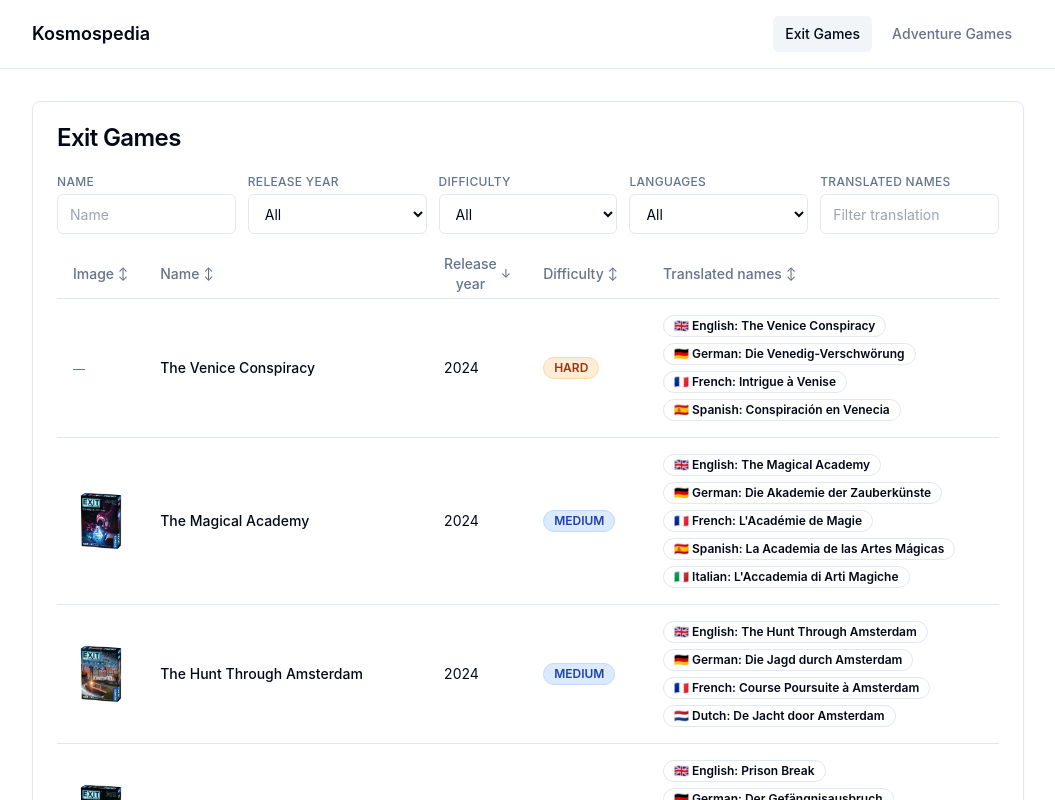
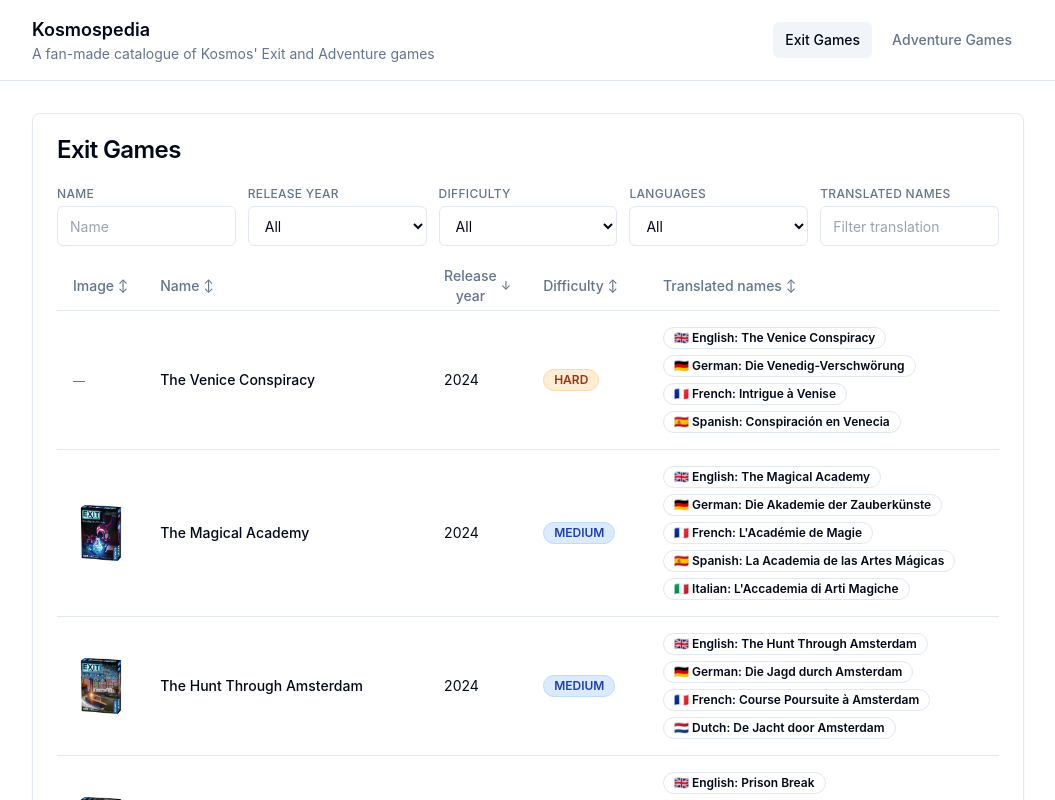
Before and after one commit to elenaferr0/kosmospedia, a React (Vite) app: page / in a window 1280 px wide. Shown: the top 800 px of the page, without its empty margins (112-1167 px from the left). Built offline with nearby package versions, Linux system fonts and the light colour scheme.

Commit message:
fix: added subtitle

```diff
--- a/src/App.tsx
+++ b/src/App.tsx
@@ -1,13 +1,15 @@
-import { BrowserRouter, NavLink, Route, Routes } from 'react-router-dom';
-import { ExitGamesPage } from './pages/ExitGamesPage';
-import { AdventureGamesPage } from './pages/AdventureGamesPage';
-import { NotFoundPage } from './pages/NotFoundPage';
+import { BrowserRouter, NavLink, Route, Routes } from "react-router-dom";
+import { ExitGamesPage } from "./pages/ExitGamesPage";
+import { AdventureGamesPage } from "./pages/AdventureGamesPage";
+import { NotFoundPage } from "./pages/NotFoundPage";
 
 const navLinkClassName = ({ isActive }: { isActive: boolean }) =>
   [
-    'rounded-md px-3 py-2 text-sm font-medium transition-colors',
-    isActive ? 'bg-secondary text-foreground' : 'text-muted-foreground hover:text-foreground',
-  ].join(' ');
+    "rounded-md px-3 py-2 text-sm font-medium transition-colors",
+    isActive
+      ? "bg-secondary text-foreground"
+      : "text-muted-foreground hover:text-foreground",
+  ].join(" ");
 
 export default function App() {
   return (
@@ -15,7 +17,12 @@
       <div className="min-h-screen bg-background text-foreground">
         <header className="border-b bg-background/95 backdrop-blur supports-[backdrop-filter]:bg-background/60">
           <div className="mx-auto flex w-full max-w-5xl items-center justify-between px-4 py-4">
-            <p className="text-lg font-semibold">Kosmospedia</p>
+            <div>
+              <p className="text-lg font-semibold">Kosmospedia</p>
+              <p className="text-sm text-muted-foreground">
+                A fan-made catalogue of Kosmos' Exit and Adventure games
+              </p>
+            </div>
             <nav className="flex items-center gap-2">
               <NavLink to="/" end className={navLinkClassName}>
                 Exit Games
```
